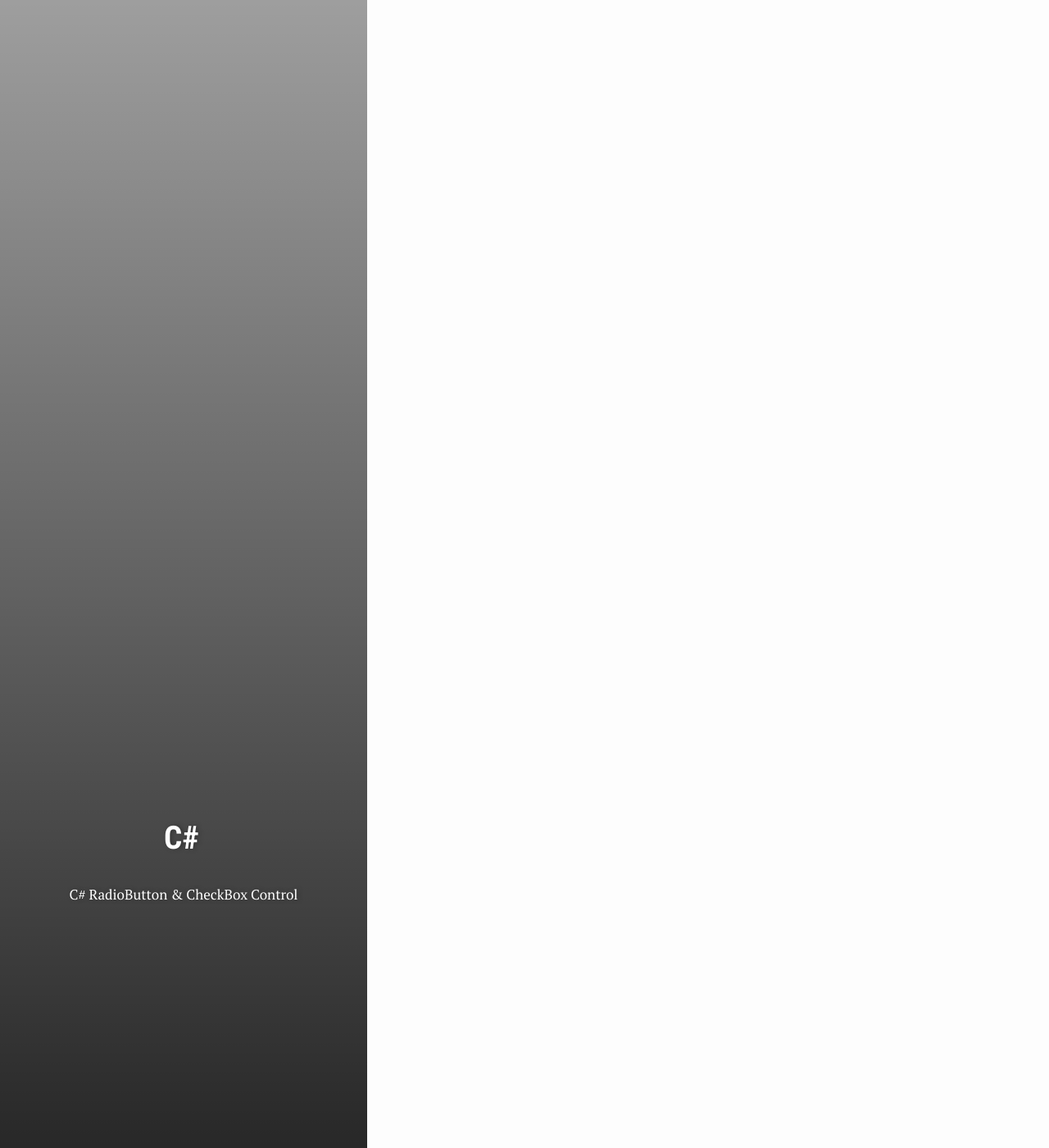
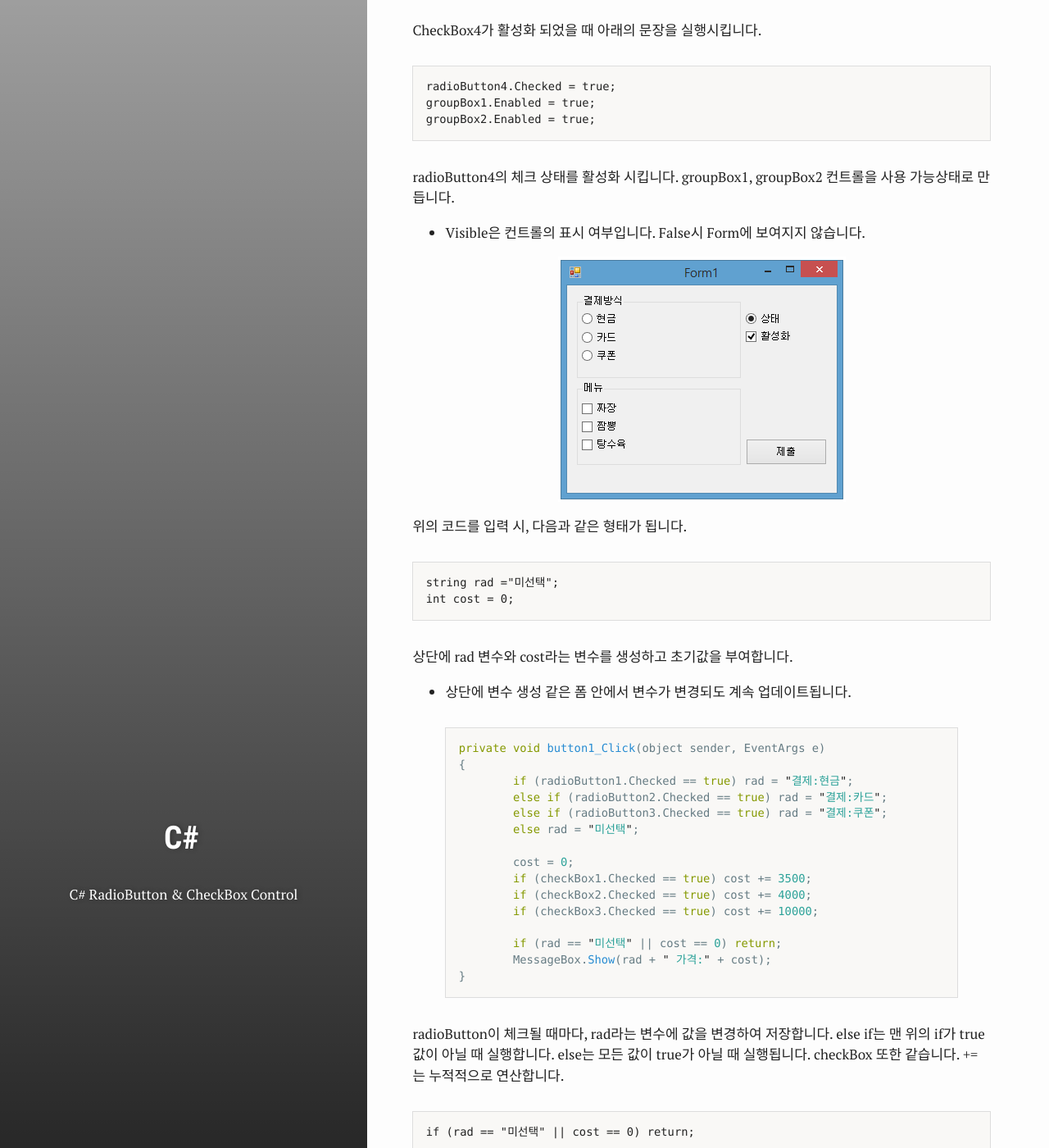
Before and after one commit to test076923/076923.github.io, a Jekyll site: the page built from _posts/2017-07-30-C#-5.md, in a window 1280 px wide and 1400 px high, scrolled down 2823 px. Shown: the whole window at 82% size. Built offline with Jekyll 4.4.1, drawn with Linux system fonts in a browser that asks for light colours; some of the changed text lies outside the part shown.

Commit message:
Update 2017-07-30-C#-5.md

```diff
--- a/_posts/2017-07-30-C#-5.md
+++ b/_posts/2017-07-30-C#-5.md
@@ -77,3 +77,151 @@
 
 
 - Tip : RadioButton의 AutoCheck는 클릭으로 단추의 상태가 변경되지 않습니다.
+
+
+[![3]({{ site.images }}/C/ch5/3.png)]({{ site.images }}/C/ch5/3.png)
+checkBox4를 더블클릭하여 **이벤트**를 생성합니다.
+
+{% highlight js %}
+private void checkBox4_CheckedChanged(object sender, EventArgs e)
+{
+	if (checkBox4.Checked == true)
+	{
+		radioButton4.Checked = true;
+		groupBox1.Enabled = true;
+		groupBox2.Enabled = true;
+	}
+	else
+	{
+		radioButton4.Checked = false;
+		groupBox1.Enabled = false;
+		groupBox2.Enabled = true;
+	}
+}
+{% endhighlight %}
+
+	if (checkBox4.Checked == true)
+
+CheckBox4가 활성화 되었을 때 아래의 문장을 실행시킵니다.
+
+	radioButton4.Checked = true;
+	groupBox1.Enabled = true;
+	groupBox2.Enabled = true;
+
+radioButton4의 체크 상태를 활성화 시킵니다.
+groupBox1, groupBox2 컨트롤을 사용 가능상태로 만듭니다.
+
+* Visible은 컨트롤의 표시 여부입니다. False시 Form에 보여지지 않습니다.
+
+
+[![4]({{ site.images }}/C/ch5/4.png)]({{ site.images }}/C/ch5/4.png)
+
+위의 코드를 입력 시, 다음과 같은 형태가 됩니다.
+
+
+
+	string rad ="미선택";
+	int cost = 0;
+
+상단에 rad 변수와 cost라는 변수를 생성하고 초기값을 부여합니다.
+
+* 상단에 변수 생성 같은 폼 안에서 변수가 변경되도 계속 업데이트됩니다.
+
+{% highlight js %}
+
+private void button1_Click(object sender, EventArgs e)
+{
+	if (radioButton1.Checked == true) rad = "결제:현금";
+	else if (radioButton2.Checked == true) rad = "결제:카드";
+	else if (radioButton3.Checked == true) rad = "결제:쿠폰";
+	else rad = "미선택";
+
+	cost = 0;
+	if (checkBox1.Checked == true) cost += 3500;
+	if (checkBox2.Checked == true) cost += 4000;
+	if (checkBox3.Checked == true) cost += 10000;
+
+	if (rad == "미선택" || cost == 0) return;
+	MessageBox.Show(rad + " 가격:" + cost);
+}
+
+{% endhighlight %}
+
+radioButton이 체크될 때마다, rad라는 변수에 값을 변경하여 저장합니다.
+else if는 맨 위의 if가 true값이 아닐 때 실행합니다. else는 모든 값이 true가 아닐 때 실행됩니다. checkBox 또한 같습니다. += 는 누적적으로 연산합니다.
+
+	if (rad == "미선택" || cost == 0) return;
+
+rad가 미선택이거나 cost가 0일 경우 return하여 마지막 문장까지 진행하지 않고 도중에 종료합니다. ||의 경우 or을 의미합니다.
+
+* Tip : or는 둘 중 하나만 참 값이여도 true로 반환하며, and (&&)는 둘 다 참 값이여야 true로 반환합니다.
+
+	MessageBox.Show(rad + " 가격:" + cost);
+
+MessageBox.Show는 메세지 박스를 띄웁니다. 소괄호 안에 들어갈 문구가 입력됩니다.
+
+[![5]({{ site.images }}/C/ch5/5.png)]({{ site.images }}/C/ch5/5.png)
+
+
+## 코드 ##
+
+{% highlight js %}
+
+using System;
+using System.Collections.Generic;
+using System.ComponentModel;
+using System.Data;
+using System.Drawing;
+using System.Linq;
+using System.Text;
+using System.Threading.Tasks;
+using System.Windows.Forms;
+
+namespace test
+{
+    public partial class Form1 : Form
+    {
+        string rad ="미선택";
+        int cost = 0;
+
+        public Form1()
+        {
+            InitializeComponent();
+        }
+
+        private void checkBox4_CheckedChanged(object sender, EventArgs e)
+        {
+            if (checkBox4.Checked == true)
+            {
+                radioButton4.Checked = true;
+                groupBox1.Enabled = true;
+                groupBox2.Enabled = true;
+            }
+            else
+            {
+                radioButton4.Checked = false;
+                groupBox1.Enabled = false;
+                groupBox2.Enabled = true;
+            }
+
+        }
+
+        private void button1_Click(object sender, EventArgs e)
+        {
+            if (radioButton1.Checked == true) rad = "결제:현금";
+            else if (radioButton2.Checked == true) rad = "결제:카드";
+            else if (radioButton3.Checked == true) rad = "결제:쿠폰";
+            else rad = "미선택";
+
+            cost = 0;
+            if (checkBox1.Checked == true) cost += 3500;
+            if (checkBox2.Checked == true) cost += 4000;
+            if (checkBox3.Checked == true) cost += 10000;
+
+            if (rad == "미선택" || cost == 0) return;
+            MessageBox.Show(rad + " 가격:" + cost);
+        }
+    }
+}
+
+{% endhighlight %}
```
